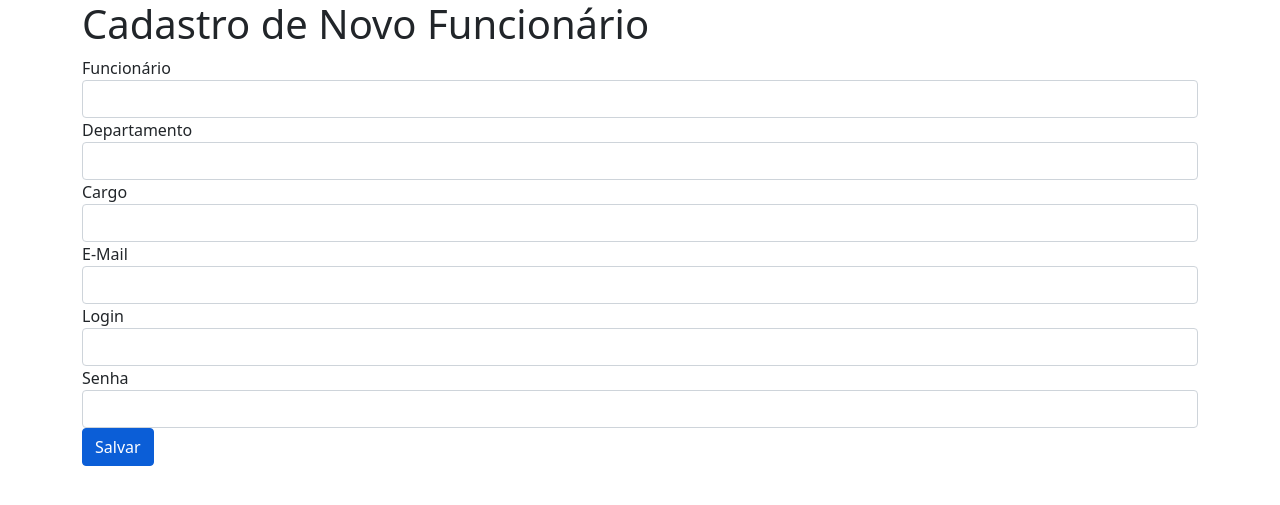
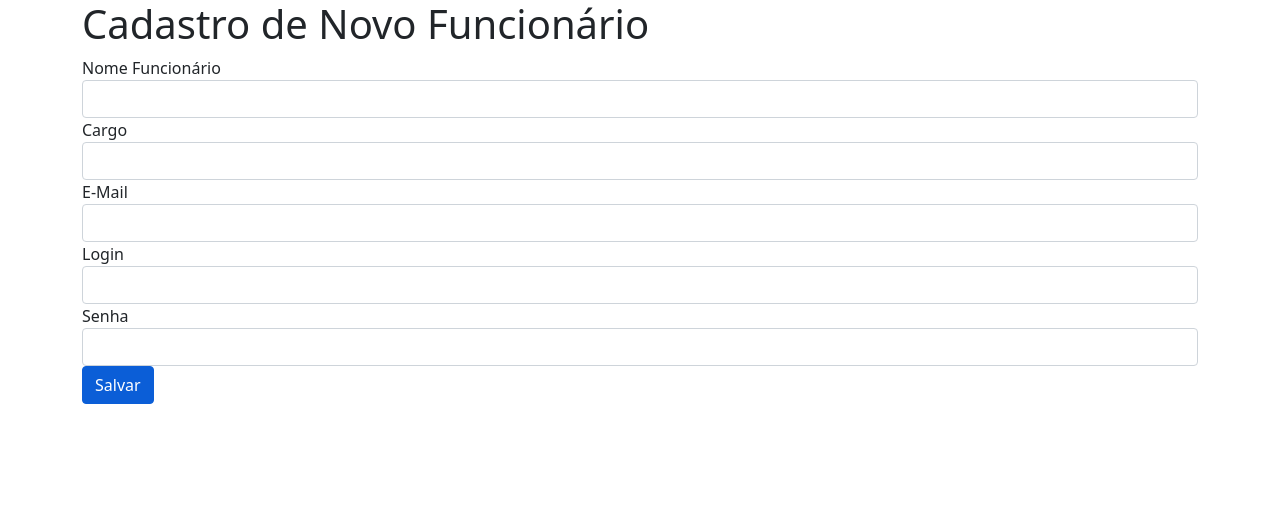
Before and after one commit to Joaopjp/projeto-servicos-gerais, a Flask app: page /novofuncionario in a window 1280 px wide. Shown: the top 505 px of the page. Run offline with Flask 3, Linux system fonts and the light colour scheme; some libraries are stand-ins or nearby versions.

Commit message:
Adicionando Cadastro de novo funcionário Funcionando

```diff
--- a/templates/novofuncionario.html
+++ b/templates/novofuncionario.html
@@ -1,20 +1,15 @@
 {% extends "template.html" %}
 
 {% block conteudo %}
-  <form action="/cadastrarnovofuncionario" method="post">
+  <form action="{{ url_for('criarnovofuncionario') }}" method="post" enctype="multipart/form-data">
     <fieldset>
       <div class="form-group">
-        <label for="novo_funcionario"> Funcionário</label>
-        <input type="text" id="novo_funcionario" name="novo_funcionario" class="form-control">
+        <label for="nome_funcionario">Nome Funcionário</label>
+        <input type="text" id="nome_funcionario" name="nome_funcionario" class="form-control">
       </div>
       <div class="form-group">
-        <label for="novoFuncionarioDepartamento">Departamento</label>
-        <input type="text" id="novoFuncionarioDepartamento" name="novoFuncionarioDepartamento" class="form-control">
-      </div>
-
-      <div class="form-group">
-        <label for="novoFuncionarioDepartamento">Cargo</label>
-        <input type="text" id="funcionarioCargo" name="funcionarioCargo" class="form-control">
+        <label for="novoCargo">Cargo</label>
+        <input type="text" id="novoCargo" name="novoCargo" class="form-control">
       </div>
 
       <div class="form-group">
--- a/views.py
+++ b/views.py
@@ -15,26 +15,26 @@ def novofuncionario():
 
 
 @app.route('/criarnovofuncionario', methods=['Post', ])
-def criarfuncionario():
-    nome = request.form['novo_funcionario']
-    departamento = request.form['novoFuncionarioDepartamento']
+def criarnovofuncionario():
+    nome = request.form['nome_funcionario']
+    cargo = request.form['novoCargo']
+    email = request.form['funcionarioEmail']
+    login= request.form['funcionarioLogin']
+    senha = request.form['funcionarioSenha']
 
-    funcionario = Funcionario.query.filter_by(nome=nome).first()
+    funcionario = Funcionario.query.filter_by(funcionario_nome=nome).first()
 
     if funcionario:
-        flash('funcionario existente')
+        flash('funcionário existente')
         return redirect(url_for('funcionarios'))
 
-    novo_funcionario = Funcionario()
+    novo_funcionario = Funcionario(funcionario_nome=nome, funcionario_cargo=cargo, funcionario_email=email,
+                                   funcionario_login=login, funcionario_senha=senha)
 
+    db.session.add(novo_funcionario)
+    db.session.commit()
 
-@app.route('/cadastrarnovofuncionario', methods=['POST',])
-def cadastrarnovofuncionario():
-    novo_funcionario = request.form['novo_funcionario']
-    novoFuncionarioDepartamento=request.form['novoFuncionarioDepartamento']
-    NovoFuncionario=FuncionarioDepartamento(novo_funcionario, novoFuncionarioDepartamento)
-    lista_funcionario.append(NovoFuncionario)
-    return redirect('/funcionarios')
+    return redirect(url_for('funcionarios'))
 
 
 @app.route('/setores')
@@ -88,6 +88,7 @@ def homepage():
 def home():
     return redirect(url_for('homepage'))
 
+
 @app.route('/autenticar', methods=['POST',])
 def autenticar():
     if 'brtoken@1234!' == request.form['senha']:
```
